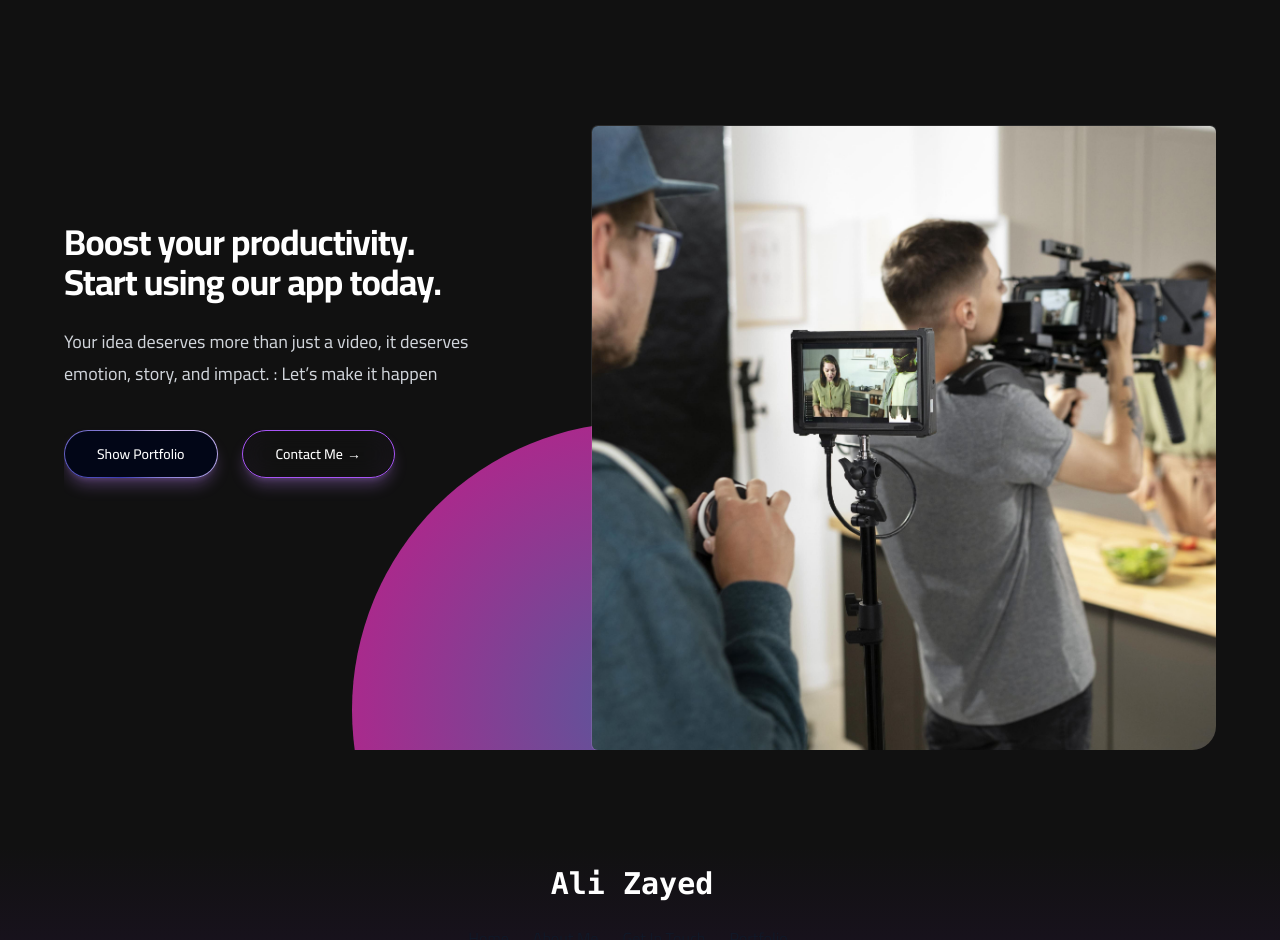
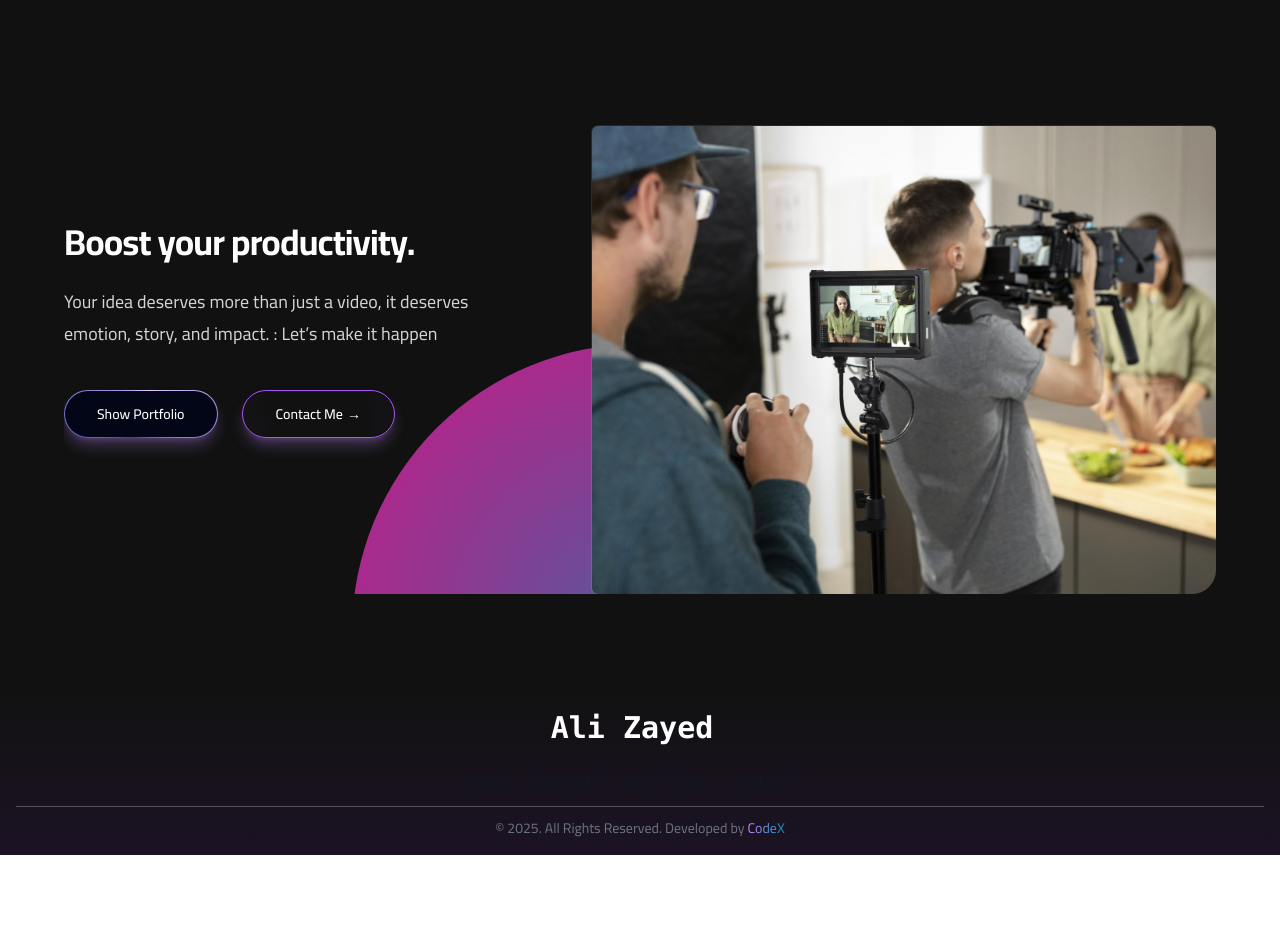
Before and after one commit to Muhamedsafwat/ali_zayed, a Next.js app: page /contact in a window 1280 px wide. Shown: the part 1440-2380 px from the top of the page. After the commit the page ends 2295 px from the top, so only its background shows below. Built offline with nearby package versions, Linux system fonts and the light colour scheme.

Commit message:
minor data updates

```diff
--- a/src/app/(frontend)/_common/VideoModal.jsx
+++ b/src/app/(frontend)/_common/VideoModal.jsx
@@ -47,7 +47,7 @@ function VideoModal({ url, aspectRatio }) {
         </ModalTrigger>
         <ModalBody>
           <ModalContent>
-            <h4 className="text-lg md:text-2xl text-neutral-600 dark:text-neutral-100 font-bold text-center mb-8">
+            <h4 className="text-lg md:text-2xl text-neutral-100 font-bold text-center mb-8">
               {/* {type.title} */}
             </h4>
 
--- a/src/app/(frontend)/_common/ui/Modal.jsx
+++ b/src/app/(frontend)/_common/ui/Modal.jsx
@@ -85,7 +85,7 @@ export const ModalBody = ({ children, className }) => {
           <motion.div
             ref={modalRef}
             className={cn(
-              "min-h-[50%] max-h-[90%] md:max-w-[70%] bg-white dark:bg-neutral-950 border border-transparent dark:border-neutral-800 md:rounded-2xl relative z-50 flex flex-col flex-1 overflow-hidden",
+              "min-h-[50%] max-h-[90%] md:max-w-[70%] bg-neutral-950 border border-neutral-800 md:rounded-2xl relative z-50 flex flex-col flex-1 overflow-hidden",
               className
             )}
             initial={{
--- a/src/app/(frontend)/_components/sections/CTA.jsx
+++ b/src/app/(frontend)/_components/sections/CTA.jsx
@@ -29,7 +29,7 @@ const CTA = () => {
         </svg>
         <div className="mx-auto max-w-md text-center lg:mx-0 lg:flex-auto lg:py-32 lg:text-left">
           <h2 className="text-3xl font-semibold tracking-tight text-balance text-white sm:text-4xl">
-            Boost your productivity. Start using our app today.
+            Boost your productivity.
           </h2>
           <p className="mt-6 text-lg/8 text-pretty text-gray-300">
             Your idea deserves more than just a video, it deserves emotion,
@@ -45,7 +45,7 @@ const CTA = () => {
             </GlowingButton>{" "}
           </div>
         </div>
-        <div className="relative mt-16 flex-1 aspect-square lg:mt-8">
+        <div className="relative mt-16 flex-1 aspect-[4/3] lg:mt-8">
           <Image
             alt="App screenshot"
             src="/images/assets/cta.jpg"
--- a/src/app/(frontend)/_components/sections/ShowReel.jsx
+++ b/src/app/(frontend)/_components/sections/ShowReel.jsx
@@ -8,9 +8,9 @@ const ShowReel = () => {
   return (
     <div className="max-w-6xl mx-auto px-4  py-24">
       <p className="text-2xl  max-w-4xl leading-normal bg-gradient-to-b from-white/80 to-white bg-clip-text text-transparent">
-        Rallying diverse teams, instilling a growth mindset, and turning
-        ambitious visions into tangible realities. Let's roll up our sleeves and
-        create something extraordinary!
+        Every story begins with a vision, a spark that turns ideas into emotion.
+        It’s not just about what you see, but what you feel in every frame. This
+        is where creativity meets purpose
       </p>
       <div
         className="
--- a/src/app/(frontend)/contact/_components/SocialMediaLinks.jsx
+++ b/src/app/(frontend)/contact/_components/SocialMediaLinks.jsx
@@ -15,21 +15,21 @@ export function SocialMediaLinks() {
       icon: (
         <IconBrandFacebook className="h-full w-full text-neutral-500 dark:text-neutral-300" />
       ),
-      href: "https://www.facebook.com/profile.php?id=61564163863329",
+      href: "https://www.facebook.com/ali.zayed.274536/",
     },
     {
       title: "Linkedin",
       icon: (
         <IconBrandLinkedin className="h-full w-full text-neutral-500 dark:text-neutral-300" />
       ),
-      href: "https://www.linkedin.com/company/byteforce0/",
+      href: "https://www.linkedin.com/in/ali-zayed-65b173289/",
     },
     {
       title: "Instagram",
       icon: (
         <IconBrandInstagram className="h-full w-full text-neutral-500 dark:text-neutral-300" />
       ),
-      href: "https://www.instagram.com/byteforce__/",
+      href: "https://www.instagram.com/alizayed_19/",
     },
 
     {
@@ -37,14 +37,14 @@ export function SocialMediaLinks() {
       icon: (
         <IconBrandTiktok className="h-full w-full text-neutral-500 dark:text-neutral-300" />
       ),
-      href: "https://www.tiktok.com/@byteforce__",
+      href: "https://www.tiktok.com/@ali_zayed19?_t=ZS-90SXf80S9rj&_r=1",
     },
     {
       title: "Whatsapp",
       icon: (
         <IconBrandWhatsapp className="h-full w-full text-neutral-500 dark:text-neutral-300" />
       ),
-      href: "https://wa.me/201028930205",
+      href: "https://wa.me/201006703461",
     },
   ];
   return (
```
